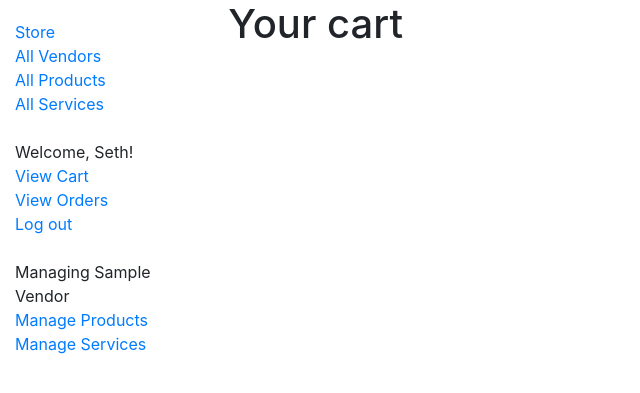
After one commit to selunders/cs360_store, a Django app: page /store/my-cart/ in a window 1280 px wide. The commit adds this page. Shown: the top 393 px of the page, without its empty margins (0-640 px from the left). Run offline with Django 4.2, Linux system fonts and the light colour scheme; a user stored in the database is signed in; data comes from the database, SQL or seed files in the repository; both versions use the stored data as it was after the commit.

Commit message:
Add 'add to cart' functionality

```diff
--- a/cs360store/storeApp/models.py
+++ b/cs360store/storeApp/models.py
@@ -181,7 +181,7 @@ class ServiceListing(models.Model):
 
 class InvoiceProduct(models.Model):
     """Model representing a product in an order."""
-    id = models.UUIDField(primary_key=True, default=uuid.uuid4, help_text="Unique ID for this particular service", editable=False)
+    id = models.UUIDField(primary_key=True, default=uuid.uuid4, help_text="Unique ID for this product listing", editable=False)
     invoice = models.ForeignKey(Invoice, on_delete=models.CASCADE,)
     product = models.ForeignKey(ProductListing, on_delete=models.RESTRICT)
     vendor = models.ForeignKey(Vendor, on_delete=models.RESTRICT, blank=True)
@@ -234,7 +234,7 @@ class InvoiceProduct(models.Model):
 
 class InvoiceService(models.Model):
     """Model representing a service in an order."""
-    id = models.UUIDField(primary_key=True, default=uuid.uuid4, help_text="Unique ID for this particular service", editable=False)
+    id = models.UUIDField(primary_key=True, default=uuid.uuid4, help_text="Unique ID for this service listing", editable=False)
     invoice = models.ForeignKey(Invoice, on_delete=models.CASCADE)
     service = models.ForeignKey(ServiceListing, on_delete=models.RESTRICT)
     price_paid = models.DecimalField(decimal_places=2, max_digits=7, default=0)
@@ -276,3 +276,38 @@ class InvoiceService(models.Model):
         parentInvoice = self.invoice
         super(InvoiceService, self).delete(*args, **kwargs)
         parentInvoice.save()
+
+
+class CartProduct(models.Model):
+    """Model representing a product in an order."""
+    id = models.UUIDField(primary_key=True, default=uuid.uuid4, help_text="Unique ID for this product in cart", editable=False)
+    user = models.ForeignKey(User, on_delete=models.CASCADE,)
+    product = models.ForeignKey(ProductListing, on_delete=models.RESTRICT)
+    # unit_price = models.DecimalField(decimal_places=2, max_digits=7, default=0)
+    quantity = models.IntegerField(default=1, validators=[MaxValueValidator(9999)])
+
+    def __str__(self):
+        return str(self.id)
+
+class CartService(models.Model):
+    """Model representing a product in an order."""
+    id = models.UUIDField(primary_key=True, default=uuid.uuid4, help_text="Unique ID for this service in cart", editable=False)
+    user = models.ForeignKey(User, on_delete=models.CASCADE,)
+    service = models.ForeignKey(ServiceListing, on_delete=models.RESTRICT)
+    # price = models.DecimalField(decimal_places=2, max_digits=7, default=0)
+    # per_hour = models.IntegerField(default=1, validators=[MaxValueValidator(9999)])
+
+    def __str__(self):
+        return str(self.id)
+
+    # def save(self, *args, **kwargs):
+    #     if self._state.adding:
+    #         self.unit_price = self.product.price
+    #     self.vendor = self.product.vendor
+    #     super(InvoiceProduct, self).save(*args, **kwargs)
+    #     self.invoice.save()
+
+    # def delete(self, *args, **kwargs):
+    #     parentCart = self.user
+    #     super(CartProduct, self).delete(*args, **kwargs)
+    #     parentCart.save()
--- a/cs360store/storeApp/templates/base_generic.html
+++ b/cs360store/storeApp/templates/base_generic.html
@@ -22,6 +22,7 @@
           {% if user.is_authenticated %}
           <br/>
             <li>Welcome, {{ user.first_name }}!</li>
+            <li><a href="{% url 'my-cart' %}">View Cart</a></li>
             <li><a href="{% url 'my-orders' %}">View Orders</a></li>
             <li><a href="{% url 'logout' %}">Log out</a></li>
             {% else %}
--- /dev/null
+++ b/cs360store/storeApp/templates/storeApp/customers/my_cart_detail.html
@@ -0,0 +1,27 @@
+{% extends "base_generic.html" %}
+{% block title %}<title>CS Store | Cart</title{% endblock %}
+
+{% block content %}
+    <h1>Your cart</h1>
+    {% if cart_products.all %}
+    <h2>Products</h2>
+    <hr/>
+    <ul>
+        {% for cproduct in cart_products.all %}
+        <li><a href="{{ cproduct.product.get_absolute_url }}">{{ cproduct.product.name }}</a> | qty: {{ cproduct.quantity }} @  ${{ cproduct.product.price }} each</li>
+        {% endfor %}
+    </ul>
+    <hr/>
+    {% endif %}
+    {% if cart_services.all %}
+    <h2>Services</h2>
+    <hr/>
+    <ul>
+        {% for cservice in cart_services.all %}
+        <li><a href="{{ cservice.service.get_absolute_url }}">{{ cservice.service.name }}</a> | <a href="{{ cservice.service.vendor.get_absolute_url }}">{{ cservice.service.vendor }}</a></li>
+        {% endfor %}
+    </ul>
+    <hr/>
+    {% endif %}
+    {% comment %} <a href="javascript:history.go(-1)" class="btn btn-primary">Back</a> {% endcomment %}
+{% endblock content %}
--- a/cs360store/storeApp/urls.py
+++ b/cs360store/storeApp/urls.py
@@ -20,6 +20,9 @@ urlpatterns = [
 # ------------
 urlpatterns += [
     path('my-orders/', views.MyOrdersListView.as_view(), name='my-orders'),
+    path('my-cart/', views.MyCartListView, name='my-cart'),
+    path('my-cart/<uuid:pID>/<int:qty>', views.MyCartAddProductView, name='my-cart-add-product'),
+    path('my-cart/<uuid:sID>/', views.MyCartAddServiceView, name='my-cart-add-service'),
     path('my-orders/<uuid:pk>', views.MyOrdersDetailView.as_view(), name='my-orders-detail'),
 ]
 
--- a/cs360store/storeApp/views.py
+++ b/cs360store/storeApp/views.py
@@ -2,6 +2,7 @@ from django.http import HttpResponseRedirect, Http404
 from django.shortcuts import render
 from django.views import generic
 from django.contrib.auth.mixins import LoginRequiredMixin, PermissionRequiredMixin
+from django.contrib.auth.decorators import login_required, permission_required
 from django.views.generic.edit import CreateView, UpdateView, DeleteView
 from django.urls import reverse, reverse_lazy
 
@@ -9,7 +10,7 @@ from django.urls import reverse, reverse_lazy
 from django.contrib.auth.models import User
 
 from storeApp.forms import ProductListingCreateForm, ServiceListingCreateForm
-from .models import ShippingAddress, BillingAddress, ProductTag, ServiceTag, Vendor, Invoice, ProductListing, ServiceListing, InvoiceProduct, InvoiceService
+from .models import ShippingAddress, BillingAddress, ProductTag, ServiceTag, Vendor, Invoice, ProductListing, ServiceListing, InvoiceProduct, InvoiceService, CartProduct, CartService
 # ------------------
 # Public Pages
 # ------------------
@@ -58,6 +59,19 @@ class MyOrdersListView(LoginRequiredMixin, generic.ListView):
     def get_queryset(self):
         return Invoice.objects.filter(purchaser=self.request.user)
 
+@login_required
+def MyCartListView(request):
+    """View cart function for customer."""
+    cart_products = CartProduct.objects.filter(user=request.user)
+    cart_services = CartService.objects.filter(user=request.user)
+
+    context = {
+        'cart_products': cart_products,
+        'cart_services': cart_services,
+    }
+
+    return render(request, 'storeApp/customers/my_cart_detail.html', context)
+
 class MyOrdersDetailView(LoginRequiredMixin, generic.DetailView):
     model = Invoice
     template_name = 'storeApp/customers/my_orders_detail.html'
@@ -81,11 +95,6 @@ class ManageServicesView(PermissionRequiredMixin, generic.ListView):
     permission_required = 'storeApp.can_set_active'
     def get_queryset(self):
         return ServiceListing.objects.filter(vendor=self.request.user.vendor)
-
-    # path('manage-products/create', views.ProductListingCreateView.as_view(), name='create-product'),
-    # path('manage-services/create', views.ServiceListingCreateView.as_view(), name='create-product'),
-    # path('manage-products/<uuid:pk>/update', views.ProductListingCreateView.as_view(), name='update-product'),
-    # path('manage-services/<uuid:pk>/update', views.ServiceListingCreateView.as_view(), name='update-service'),
 
 class ProductListingCreateView(LoginRequiredMixin, PermissionRequiredMixin, CreateView):
     permission_required = 'storeApp.can_set_active'
@@ -158,22 +167,40 @@ class ServiceListingUpdateView(LoginRequiredMixin, PermissionRequiredMixin, Upda
             raise Http404("You are not allowed to edit this service listing.")
         return super(ServiceListingUpdateView, self).dispatch(request, *args, **kwargs)
     # success_url = reverse_lazy('index')
-# class BookCreateView(CreateView):
-    # template_name = 'books/book-create.html'
-    # form_class = BookCreateForm
-#
-    # def form_valid(self, form):
-        # self.object = form.save(commit=False)
-        # self.object.user = self.request.user
-        # self.object.save()
-        # return HttpResponseRedirect(self.get_success_url())
-#
-    # def get_initial(self, *args, **kwargs):
-        # initial = super(BookCreateView, self).get_initial(**kwargs)
-        # initial['title'] = 'My Title'
-        # return initial
-#
-    # def get_form_kwargs(self, *args, **kwargs):
-        # kwargs = super(BookCreateView, self).get_form_kwargs(*args, **kwargs)
-        # kwargs['user'] = self.request.user
-        # return kwargs
+
+@login_required
+def MyCartAddProductView(request, pID, qty):
+    """View cart function for customer."""
+    if pID and qty:
+        newCartProduct = CartProduct(user=request.user, product=ProductListing.objects.get(id=pID), quantity=qty)
+        newCartProduct.save()
+    elif request.sID:
+        newCartService = CartService(user=request.user, service=request.sID)
+        newCartService.save()
+
+    cart_products = CartProduct.objects.filter(user=request.user)
+    cart_services = CartService.objects.filter(user=request.user)
+
+    context = {
+        'cart_products': cart_products,
+        'cart_services': cart_services,
+    }
+
+    return render(request, 'storeApp/customers/my_cart_detail.html', context)
+
+@login_required
+def MyCartAddServiceView(request, sID):
+    """View cart function for customer."""
+    if sID:
+        newCartService = CartService(user=request.user, service=ServiceListing.objects.get(id=sID))
+        newCartService.save()
+
+    cart_products = CartProduct.objects.filter(user=request.user)
+    cart_services = CartService.objects.filter(user=request.user)
+
+    context = {
+        'cart_products': cart_products,
+        'cart_services': cart_services,
+    }
+
+    return render(request, 'storeApp/customers/my_cart_detail.html', context)
```
Also changed, not shown: cs360store/storeApp/templates/storeApp/productlisting_detail.html (+9 -0 lines), cs360store/storeApp/templates/storeApp/servicelisting_detail.html (+10 -1 lines), cs360store/dev_db.sqlite3, cs360store/storeApp/migrations/0022_alter_invoiceproduct_id_alter_invoiceproduct_status_and_more.py (added), cs360store/storeApp/migrations/0023_alter_cartservice_id_alter_cartservice_service.py (added).
